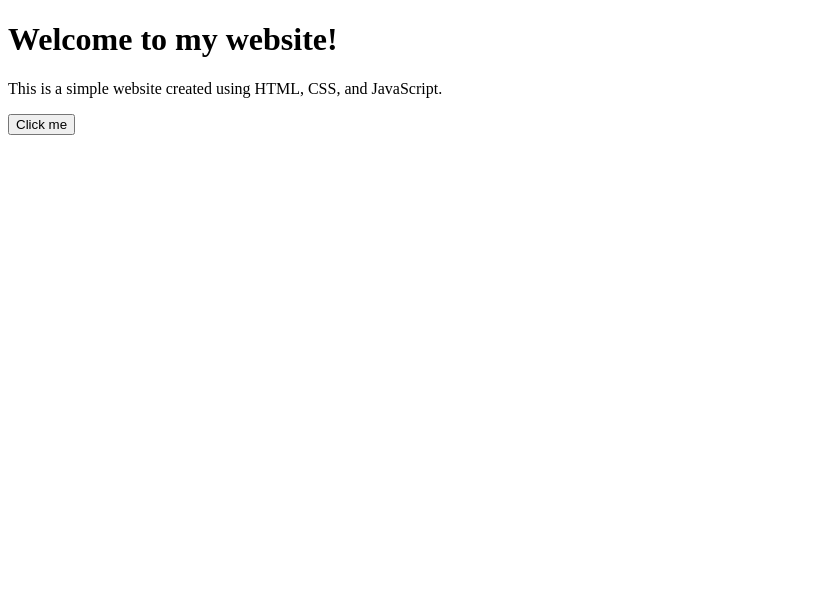
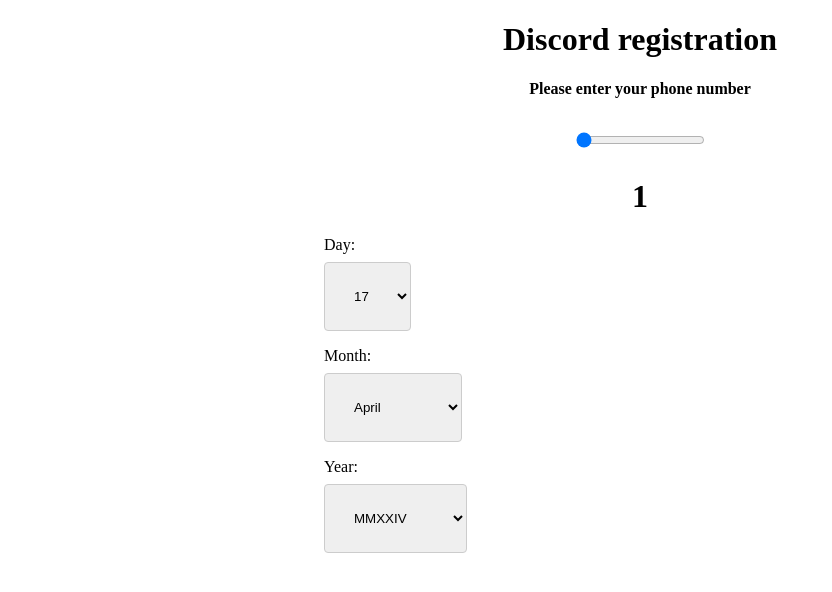
Before and after one commit to numixdev/webpage.github.io, a plain HTML site: page index.html in a window 1280 px wide. Shown: the whole page, without its empty margins (0-832 px from the left). Drawn offline with Linux system fonts and the light colour scheme.

Commit message:
Update index.html

```diff
--- a/index.html
+++ b/index.html
@@ -1,13 +1,144 @@
 <!DOCTYPE html>
 <html>
 <head>
-	<title>My Simple Website</title>
-	<link rel="stylesheet" type="text/css" href="style.css">
+  <h1>Discord registration</h1>
+  <link rel="stylesheet" type="text/css" href="style.css">
+
+  <title>Date of Birth Selection Menu</title>
+  <style>
+    /* Style the label */
+    label {
+      display: block;
+      margin-bottom: 8px;
+    }
+
+
+    form {
+      margin: 0 auto;
+      width: 50%; /* Adjust the width as needed */
+    }
+
+
+
+  </style>
+
 </head>
 <body>
-	<h1>Welcome to my website!</h1>
-	<p>This is a simple website created using HTML, CSS, and JavaScript.</p>
-	<button onclick="myFunction()">Click me</button>
-	<script src="script.js"></script>
+
+  <div class="slider-container">
+    </div>
+
+  <center></center>
+  <script src="script.js"></script>
+  <h4>Please enter your phone number</h4>
+  <h1><input type="range" min="0" max="9999999999" value="1" oninput="var output = document.getElementById('output'); output.innerHTML = this.value;"></h1>
+  <h1><div id="output">1</div></h1>
+
+
+  <form>
+    <label for="day">Day:</label>
+    <select id="day" name="day">
+      <option value="17">17</option>
+       <option value="25">25</option>
+       <option value="4">4</option>
+       <option value="29">29</option>
+       <option value="15">15</option>
+       <option value="14">14</option>
+       <option value="6">6</option>
+       <option value="22">22</option>
+       <option value="1">1</option>
+       <option value="5">5</option>
+       <option value="19">19</option>
+       <option value="20">20</option>
+       <option value="11">11</option>
+       <option value="30">30</option>
+       <option value="27">27</option>
+       <option value="12">12</option>
+       <option value="31">31</option>
+       <option value="23">23</option>
+       <option value="24">24</option>
+       <option value="21">21</option>
+       <option value="10">10</option>
+       <option value="7">7</option>
+       <option value="26">26</option>
+       <option value="9">9</option>
+       <option value="8">8</option>
+       <option value="16">16</option>
+       <option value="18">18</option>
+       <option value="2">2</option>
+       <option value="28">28</option>
+       <option value="3">3</option>
+    </select>
+
+    <label for="month">Month:</label>
+    <select id="month" name="month">
+      <option value="1">April</option>
+      <option value="2">August</option>
+      <option value="3">December</option>
+      <option value="4">February</option>
+      <option value="5">January</option>
+      <option value="6">July</option>
+      <option value="7">June</option>
+      <option value="8">March</option>
+      <option value="9">May</option>
+      <option value="10">November</option>
+      <option value="11">October</option>
+      <option value="12">September</option>
+    </select>
+
+    <label for="year">Year:</label>
+    <select id="year" name="year">
+      <option value="2024">MMXXIV</option>
+       <option value="2023">MMXXIII</option>
+       <option value="2022">MMXXII</option>
+       <option value="2021">MMXXI</option>
+       <option value="2020">MMXX</option>
+       <option value="2019">MMXIX</option>
+       <option value="2018">MMXVIII</option>
+       <option value="2017">MMXVII</option>
+       <option value="2016">MMXVI</option>
+       <option value="2015">MMXV</option>
+       <option value="2014">MMXIV</option>
+       <option value="2013">MMXIII</option>
+       <option value="2012">MMXII</option>
+       <option value="2011">MMXI</option>
+       <option value="2010">MXX</option>
+       <option value="2009">MCMIX</option>
+       <option value="2008">MCMXCVIII</option>
+       <option value="2007">MMVII</option>
+       <option value="2006">MMVI</option>
+       <option value="2005">MMV</option>
+       <option value="2004">MMIV</option>
+       <option value="2003">MMIII</option>
+       <option value="2002">MMII</option>
+       <option value="2001">MMI</option>
+       <option value="2000">MM</option>
+       <option value="1999">MCMXCIX</option>
+    </select>
+  </form>
+
 </body>
+
+<style>
+
+  label {
+    display: block;
+    margin-bottom: 8px;
+  }
+
+  /* Style the select boxes */
+  select {
+    padding: 25px;
+    border-radius: 4px;
+    border: 1px solid #ccc;
+    margin-bottom: 16px;
+  }
+
+  h4 {
+    text-align: center;
+  }
+  h1 {
+    text-align: center;
+  }
+</style>
 </html>
```
